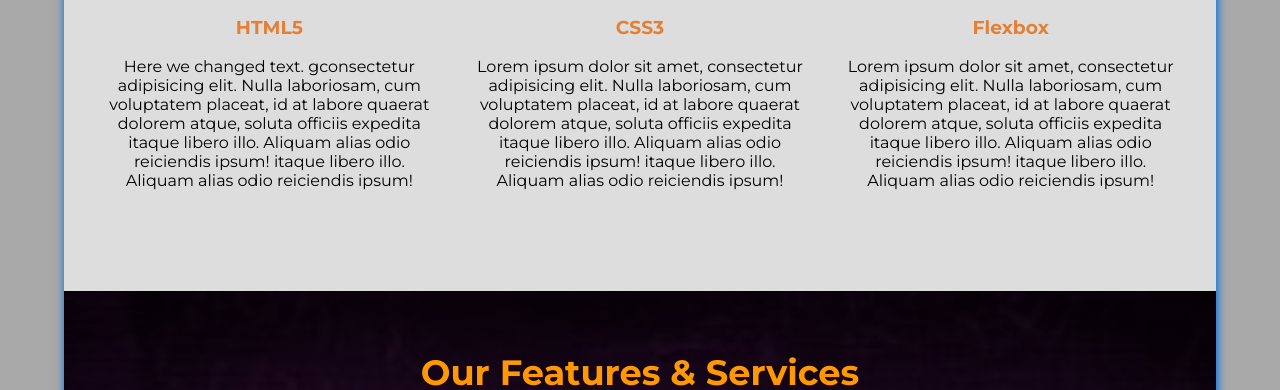
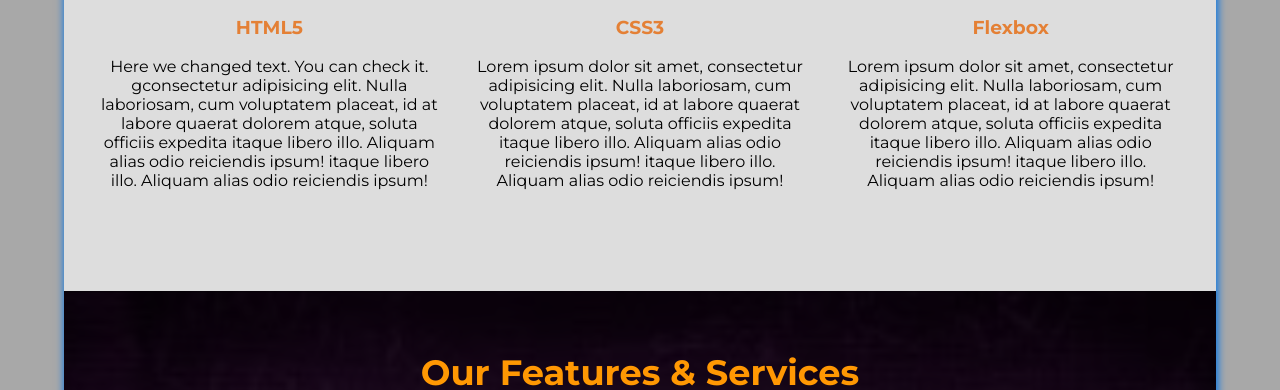
Before and after one commit to ansarulanisgit/Flexbox-Project, a plain HTML site: page index.html in a window 1280 px wide. Shown: the part 816-1206 px from the top of the page. Drawn offline with Linux system fonts and the light colour scheme.

Commit message:
I have changed some text.

```diff
--- a/index.html
+++ b/index.html
@@ -53,7 +53,7 @@
 				<div class="card">
 					<i class="fab fa-html5"></i>
 					<h3>HTML5</h3>
-					<p>Here we changed text. gconsectetur adipisicing elit. Nulla laboriosam, cum voluptatem placeat, id at labore quaerat dolorem atque, soluta officiis expedita itaque libero illo. Aliquam alias odio reiciendis ipsum! itaque libero illo. Aliquam alias odio reiciendis ipsum!</p>
+					<p>Here we changed text. You can check it. gconsectetur adipisicing elit. Nulla laboriosam, cum voluptatem placeat, id at labore quaerat dolorem atque, soluta officiis expedita itaque libero illo. Aliquam alias odio reiciendis ipsum! itaque libero illo. Aliquam alias odio reiciendis ipsum!</p>
 				</div>
 				<div class="card">
 					<i class="fab fa-css3-alt"></i>
```
